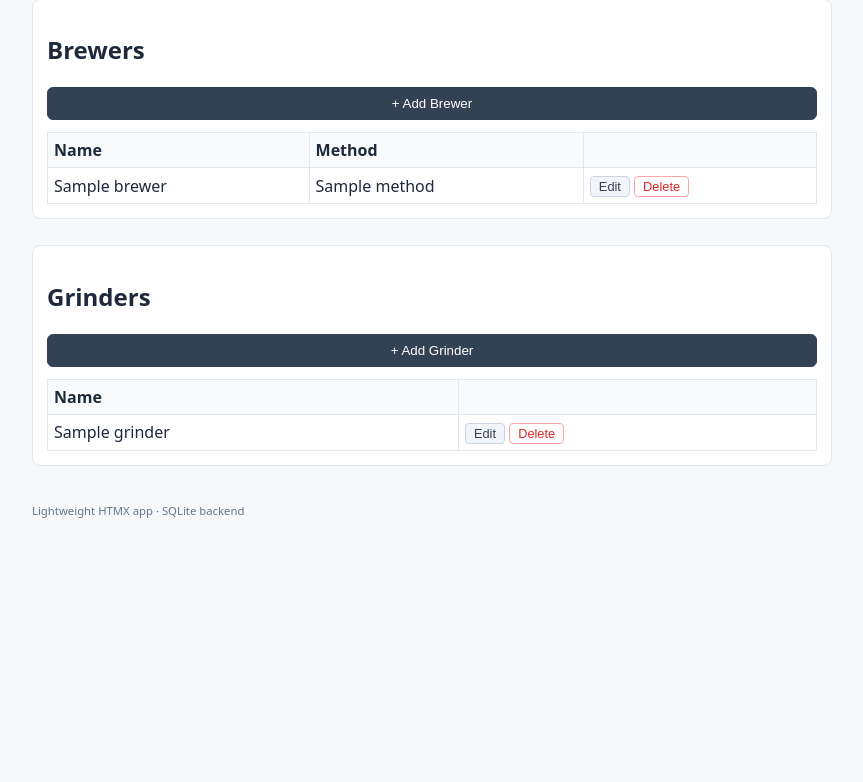
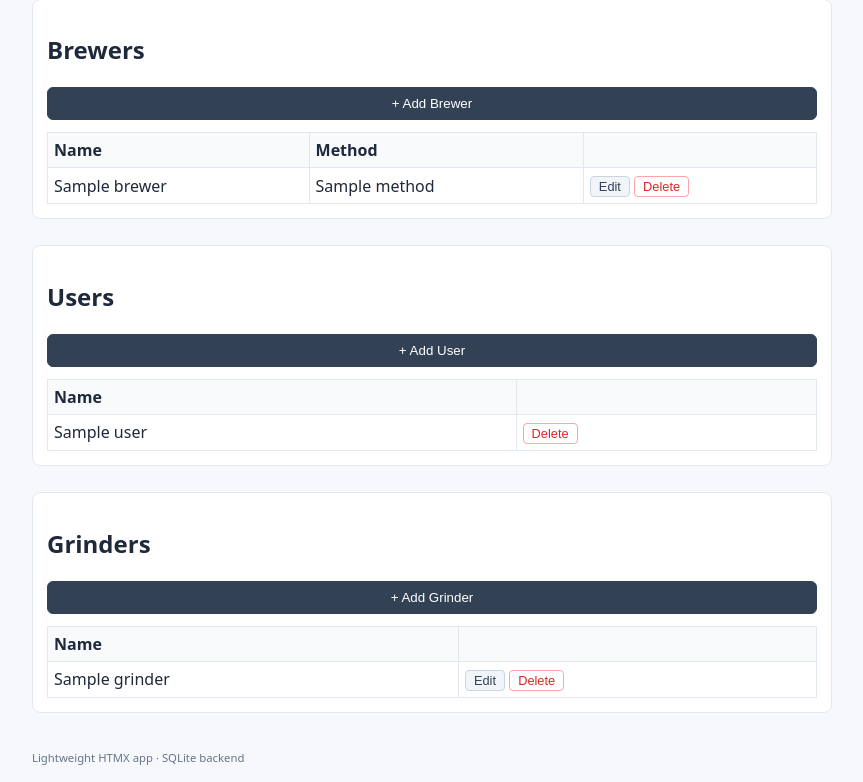
Before and after one commit to anirudhRowjee/coffee-recipe-tracker, a FastAPI app: template app/templates/manage.html in a window 1280 px wide. Shown: the part 379-1161 px from the top of the page, without its empty margins (208-1071 px from the left). Before the commit the page ends 897 px from the top, so only its background shows below. Run offline with FastAPI, Linux system fonts and the light colour scheme; the template is opened without the code that fills it: most values are stand-ins (such as "Sample title", 1, 10 or a date in 2020).

Commit message:
add multi-user support with cookie-based user selection
- Add User model; add user_id FK to Bean, Brewer, Grinder
- run_migrations() on startup: adds columns, seeds Anirudh as user 1, backfills existing rows
- All queries scoped to current user; each user has fully isolated beans, brewers, grinders
- /select-user picker page; /set-user sets a persistent cookie
- Add/delete users from Manage page
- Fix archived sections in browse and manage (were missing from template context)
- Show current user name in nav as a switcher link

Co-Authored-By: Claude Sonnet 4.6 <noreply@anthropic.com>

```diff
--- a/app/main.py
+++ b/app/main.py
@@ -19,20 +19,91 @@ templates = Jinja2Templates(directory="app/templates")
 @app.on_event("startup")
 def on_startup():
     db.create_db_and_tables()
+    db.run_migrations()
+
+
+def _get_current_user(request: Request, session: Session) -> Optional[models.User]:
+    uid = request.cookies.get("user_id")
+    if not uid or not uid.isdigit():
+        return None
+    return session.get(models.User, int(uid))
+
+
+def _require_user(request: Request, session: Session):
+    user = _get_current_user(request, session)
+    if not user:
+        raise _redirect_to_select()
+    return user
+
+
+class _redirect_to_select(Exception):
+    pass
+
+
+@app.middleware("http")
+async def user_redirect_middleware(request, call_next):
+    try:
+        return await call_next(request)
+    except _redirect_to_select:
+        r = RedirectResponse(url="/select-user", status_code=302)
+        r.delete_cookie("user_id")
+        return r
+
+
+@app.get("/select-user", response_class=HTMLResponse)
+def select_user(request: Request):
+    with Session(db.engine) as session:
+        users = crud.get_users(session)
+        return templates.TemplateResponse("select_user.html", {
+            "request": request,
+            "users": users,
+            "current_user": None,
+        })
+
+
+@app.post("/set-user")
+def set_user(user_id: int = Form(...)):
+    r = RedirectResponse(url="/", status_code=303)
+    r.set_cookie("user_id", str(user_id), max_age=60 * 60 * 24 * 365)
+    return r
+
+
+@app.post("/users")
+def create_user(request: Request, name: str = Form(...)):
+    with Session(db.engine) as session:
+        user = _get_current_user(request, session)
+        if not user:
+            return RedirectResponse(url="/select-user", status_code=303)
+        crud.create_user(session, name=name)
+    return RedirectResponse(url="/manage", status_code=303)
+
+
+@app.post("/users/{target_user_id}/delete")
+def delete_user(target_user_id: int, request: Request):
+    current_uid = request.cookies.get("user_id")
+    with Session(db.engine) as session:
+        crud.delete_user(session, target_user_id)
+    if current_uid and current_uid.isdigit() and int(current_uid) == target_user_id:
+        r = RedirectResponse(url="/select-user", status_code=303)
+        r.delete_cookie("user_id")
+        return r
+    return RedirectResponse(url="/manage", status_code=303)
 
 
 @app.get("/", response_class=HTMLResponse)
 def index(request: Request):
     with Session(db.engine) as session:
-        bags = crud.get_all_bags(session)
+        user = _require_user(request, session)
+        bags = crud.get_active_bags_for_user(session, user.id)  # type: ignore[arg-type]
         bags_with_remaining = [(bag, crud.get_remaining_quantity(session, bag)) for bag in bags]
-        brewers = crud.get_brewers(session)
-        grinders = crud.get_grinders(session)
+        brewers = crud.get_brewers(session, user.id)  # type: ignore[arg-type]
+        grinders = crud.get_grinders(session, user.id)  # type: ignore[arg-type]
         return templates.TemplateResponse("index.html", {
             "request": request,
             "bags_with_remaining": bags_with_remaining,
             "brewers": brewers,
             "grinders": grinders,
+            "current_user": user,
         })
 
 
@@ -66,70 +137,76 @@ def latest_recipe_partial(request: Request, bag_id: Optional[str] = None, brewer
         recent_brews = crud.get_recent_brews(session, latest.id) if latest and latest.id else []
         recent_deltas = crud.get_recent_deltas(session, bean_id, brewer_id_int, grinder_id_int)
         return templates.TemplateResponse("partials/latest_recipe.html", {
-        "request": request,
-        "latest": latest,
-        "recent_brews": recent_brews,
-        "recent_deltas": recent_deltas,
-        "bag": bag,
-        "bag_id": bag_id_int,
-        "bean_id": bean_id,
-        "brewer_id": brewer_id_int,
-        "grinder_id": grinder_id_int,
-        "message": "",
-    })
+            "request": request,
+            "latest": latest,
+            "recent_brews": recent_brews,
+            "recent_deltas": recent_deltas,
+            "bag": bag,
+            "bag_id": bag_id_int,
+            "bean_id": bean_id,
+            "brewer_id": brewer_id_int,
+            "grinder_id": grinder_id_int,
+            "message": "",
+        })
 
 
 @app.get("/manage", response_class=HTMLResponse)
 def manage(request: Request):
     with Session(db.engine) as session:
-        beans = crud.get_beans(session)
+        user = _require_user(request, session)
+        beans = crud.get_beans(session, user.id)  # type: ignore[arg-type]
         all_beans_with_bags = [
             (bean, [(bag, crud.get_remaining_quantity(session, bag)) for bag in crud.get_bags_for_bean(session, bean.id)])  # type: ignore[arg-type]
             for bean in beans
         ]
-        # Split into active (has at least one non-completed bag, or no bags) and archived (all bags done)
-        beans_with_bags = [
-            item for item in all_beans_with_bags
-            if not (item[1] and all(bag.is_completed for bag, _ in item[1]))
+        active_beans_with_bags = [
+            (bean, bags) for bean, bags in all_beans_with_bags
+            if not bags or any(not bag.is_completed for bag, _ in bags)
         ]
         archived_beans_with_bags = [
-            item for item in all_beans_with_bags
-            if item[1] and all(bag.is_completed for bag, _ in item[1])
+            (bean, bags) for bean, bags in all_beans_with_bags
+            if bags and all(bag.is_completed for bag, _ in bags)
         ]
-        brewers = crud.get_brewers(session)
-        grinders = crud.get_grinders(session)
+        brewers = crud.get_brewers(session, user.id)  # type: ignore[arg-type]
+        grinders = crud.get_grinders(session, user.id)  # type: ignore[arg-type]
+        all_users = crud.get_users(session)
         return templates.TemplateResponse("manage.html", {
             "request": request,
-            "beans_with_bags": beans_with_bags,
+            "beans_with_bags": active_beans_with_bags,
             "archived_beans_with_bags": archived_beans_with_bags,
             "brewers": brewers,
             "grinders": grinders,
+            "current_user": user,
+            "all_users": all_users,
         })
 
 
 @app.get("/browse", response_class=HTMLResponse)
 def browse(request: Request):
     with Session(db.engine) as session:
-        bean_recipes = crud.get_latest_recipe_per_bean(session)
-        active_bean_recipes = [
-            item for item in bean_recipes
-            if not (item[2] and all(bag.is_completed for bag, _ in item[2]))
+        user = _require_user(request, session)
+        all_bean_recipes = crud.get_latest_recipe_per_bean(session, user.id)  # type: ignore[arg-type]
+        bean_recipes = [
+            entry for entry in all_bean_recipes
+            if not entry[2] or any(not bag.is_completed for bag, _ in entry[2])
         ]
         archived_bean_recipes = [
-            item for item in bean_recipes
-            if item[2] and all(bag.is_completed for bag, _ in item[2])
+            entry for entry in all_bean_recipes
+            if entry[2] and all(bag.is_completed for bag, _ in entry[2])
         ]
         return templates.TemplateResponse("browse.html", {
             "request": request,
-            "bean_recipes": active_bean_recipes,
+            "bean_recipes": bean_recipes,
             "archived_bean_recipes": archived_bean_recipes,
+            "current_user": user,
         })
 
 
 @app.post("/beans")
-def create_bean(name: str = Form(...), origin: str = Form(None), roast_level: str = Form(None), flavor_notes: str = Form(None), notes: str = Form(None)):
+def create_bean(request: Request, name: str = Form(...), origin: str = Form(None), roast_level: str = Form(None), flavor_notes: str = Form(None), notes: str = Form(None)):
     with Session(db.engine) as session:
-        crud.create_bean(session, name=name, origin=origin, roast_level=roast_level, flavor_notes=flavor_notes, notes=notes)
+        user = _require_user(request, session)
+        crud.create_bean(session, user_id=user.id, name=name, origin=origin, roast_level=roast_level, flavor_notes=flavor_notes, notes=notes)  # type: ignore[arg-type]
     return RedirectResponse(url="/manage", status_code=303)
 
 
@@ -205,13 +282,6 @@ def complete_bag(bag_id: int):
     return RedirectResponse(url="/manage", status_code=303)
 
 
-@app.post("/bags/{bag_id}/unfreeze")
-def unfreeze_bag(bag_id: int):
-    with Session(db.engine) as session:
-        crud.unfreeze_bag(session, bag_id)
-    return RedirectResponse(url="/manage", status_code=303)
-
-
 @app.post("/bags/{bag_id}/delete")
 def delete_bag(bag_id: int):
     with Session(db.engine) as session:
@@ -247,6 +317,22 @@ def delete_grinder(grinder_id: int):
     return RedirectResponse(url="/manage", status_code=303)
 
 
+@app.post("/brewers")
+def create_brewer(request: Request, name: str = Form(...), method: str = Form(None), notes: str = Form(None)):
+    with Session(db.engine) as session:
+        user = _require_user(request, session)
+        crud.create_brewer(session, user_id=user.id, name=name, method=method, notes=notes)  # type: ignore[arg-type]
+    return RedirectResponse(url="/manage", status_code=303)
+
+
+@app.post("/grinders")
+def create_grinder(request: Request, name: str = Form(...), notes: str = Form(None)):
+    with Session(db.engine) as session:
+        user = _require_user(request, session)
+        crud.create_grinder(session, user_id=user.id, name=name, notes=notes)  # type: ignore[arg-type]
+    return RedirectResponse(url="/manage", status_code=303)
+
+
 @app.post("/brews")
 def create_brew(
     recipe_id: int = Form(...),
@@ -273,20 +359,6 @@ def create_brew(
             recommended_rationale=recommended_rationale or None,
         )
     return RedirectResponse(url="/", status_code=303)
-
-
-@app.post("/brewers")
-def create_brewer(name: str = Form(...), method: str = Form(None), notes: str = Form(None)):
-    with Session(db.engine) as session:
-        crud.create_brewer(session, name=name, method=method, notes=notes)
-    return RedirectResponse(url="/manage", status_code=303)
-
-
-@app.post("/grinders")
-def create_grinder(name: str = Form(...), notes: str = Form(None)):
-    with Session(db.engine) as session:
-        crud.create_grinder(session, name=name, notes=notes)
-    return RedirectResponse(url="/manage", status_code=303)
 
 
 @app.post("/recipes")
@@ -316,10 +388,10 @@ def create_recipe(
         except ValueError:
             pass
 
-    brew_rec_delta_f: Optional[float] = None
+    brew_rec_delta: Optional[float] = None
     if brew_recommended_delta and brew_recommended_delta.strip():
         try:
-            brew_rec_delta_f = float(brew_recommended_delta)
+            brew_rec_delta = float(brew_recommended_delta)
         except ValueError:
             pass
 
@@ -366,7 +438,7 @@ def create_recipe(
                 bag_id=bag_id,
                 notes=brew_notes or None,
                 recommended_param=brew_recommended_param or None,
-                recommended_delta=brew_rec_delta_f,
+                recommended_delta=brew_rec_delta,
                 recommended_rationale=brew_recommended_rationale or None,
             )
 
--- a/app/templates/base.html
+++ b/app/templates/base.html
@@ -23,6 +23,9 @@
                 <a href="/">Brew</a>
                 <a href="/browse">Browse</a>
                 <a href="/manage">Manage</a>
+                {% if current_user %}
+                <a href="/select-user" style="margin-left:auto;font-weight:600">{{ current_user.name }}</a>
+                {% endif %}
             </nav>
         </header>
         <main>
--- a/app/templates/manage.html
+++ b/app/templates/manage.html
@@ -269,6 +269,38 @@
     </section>
 
     <section class="card">
+        <h2>Users</h2>
+        <button onclick="toggleForm('user-form')">+ Add User</button>
+        <div id="user-form" class="hidden" style="margin-top:10px">
+            <form method="post" action="/users" class="stacked-form" novalidate>
+                <label>Name <input name="name" placeholder="Name" required /></label>
+                <button type="submit">Add User</button>
+            </form>
+        </div>
+        {% if all_users %}
+        <table class="delta-table" style="margin-top:12px">
+            <thead><tr><th>Name</th><th></th></tr></thead>
+            <tbody>
+                {% for u in all_users %}
+                <tr>
+                    <td>
+                        {{ u.name }}
+                        {% if u.id == current_user.id %}<span class="muted"> (you)</span>{% endif %}
+                    </td>
+                    <td class="row-actions">
+                        <form method="post" action="/users/{{ u.id }}/delete" style="display:inline"
+                            onsubmit="return confirm('Delete {{ u.name }} and all their beans, brewers, grinders, recipes and brews? This cannot be undone.')">
+                            <button type="submit" class="btn-action btn-danger">Delete</button>
+                        </form>
+                    </td>
+                </tr>
+                {% endfor %}
+            </tbody>
+        </table>
+        {% endif %}
+    </section>
+
+    <section class="card">
         <h2>Grinders</h2>
         <button onclick="toggleForm('grinder-form')">+ Add Grinder</button>
         <div id="grinder-form" class="hidden" style="margin-top:10px">
```
Also changed, not shown: app/crud.py (+61 -34 lines), app/db.py (+20 -0 lines), app/models.py (+15 -0 lines), app/templates/select_user.html (added, +29 -0 lines).
